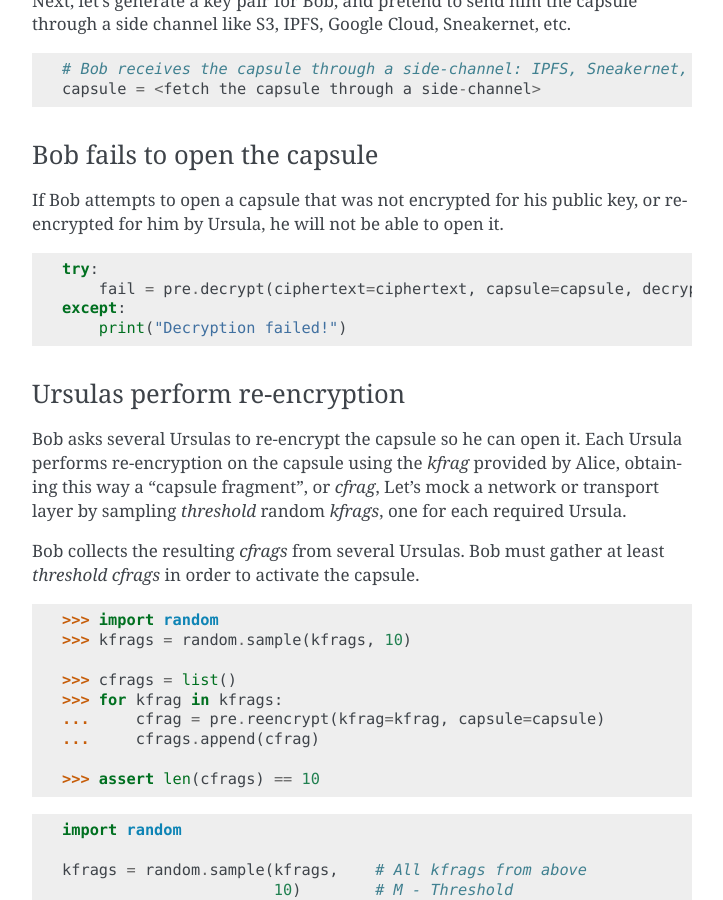
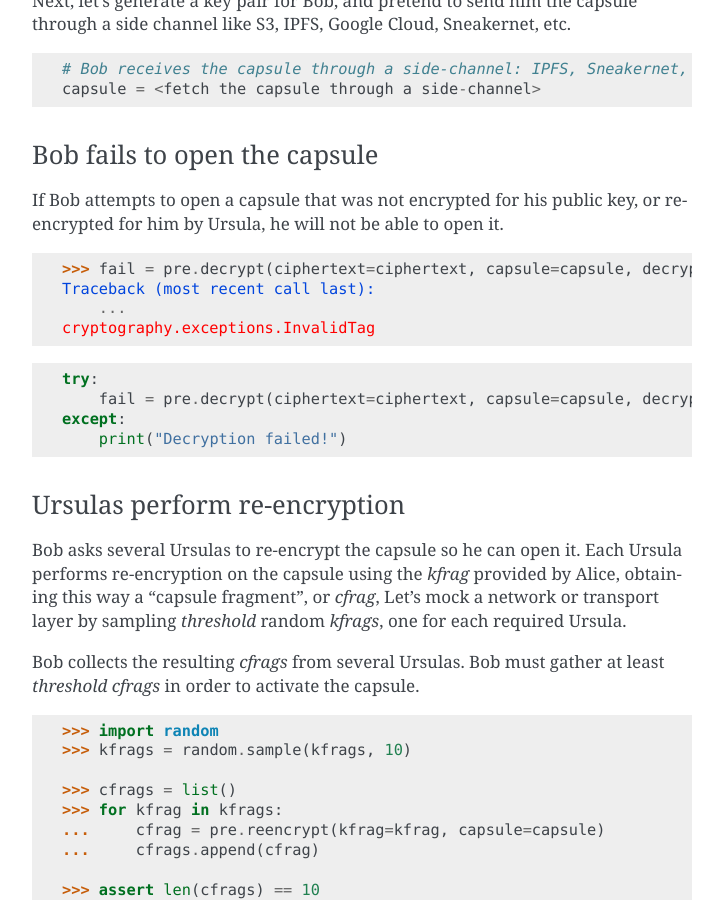
Before and after one commit to nucypher/pyUmbral, a Sphinx documentation site: the page built from docs/source/using_pyumbral.rst, in a window 1280 px wide and 900 px high, scrolled down 2705 px. Shown: the whole window, without its empty margins (388-1111 px from the left). Built offline with Sphinx 7.4.7, drawn with Linux system fonts in a browser that asks for light colours.

Commit message:
Add missing capsule doctest

```diff
--- a/docs/source/using_pyumbral.rst
+++ b/docs/source/using_pyumbral.rst
@@ -163,6 +163,13 @@ Bob fails to open the capsule
 If Bob attempts to open a capsule that was not encrypted for his public key,
 or re-encrypted for him by Ursula, he will not be able to open it.
 
+.. doctest::
+
+    >>> fail = pre.decrypt(ciphertext=ciphertext, capsule=capsule, decrypting_key=bobs_private_key)
+    Traceback (most recent call last):
+        ...
+    cryptography.exceptions.InvalidTag
+
 
 .. code-block:: python
 
```
